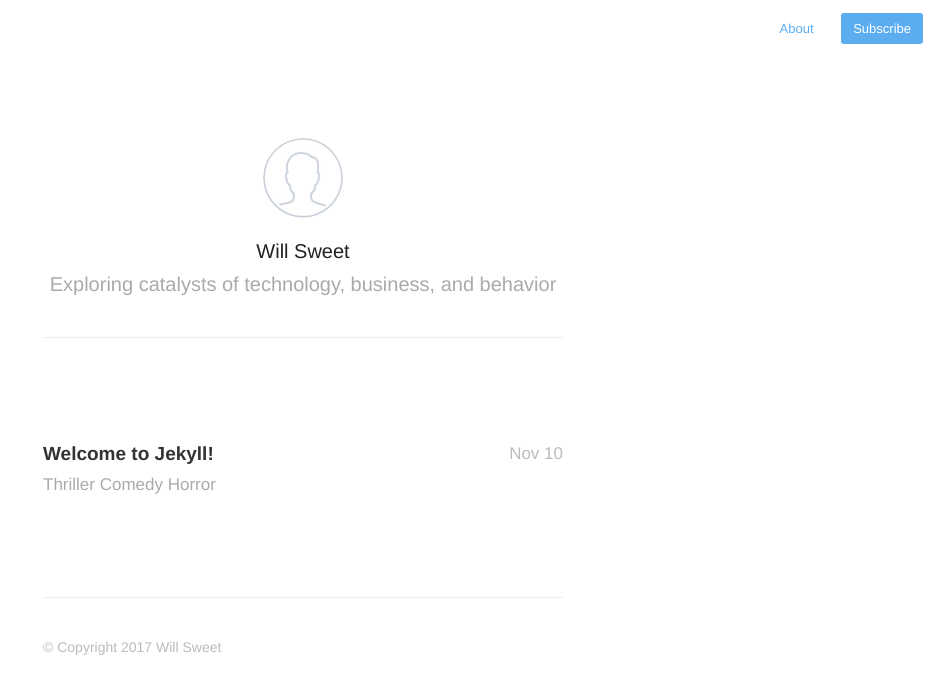
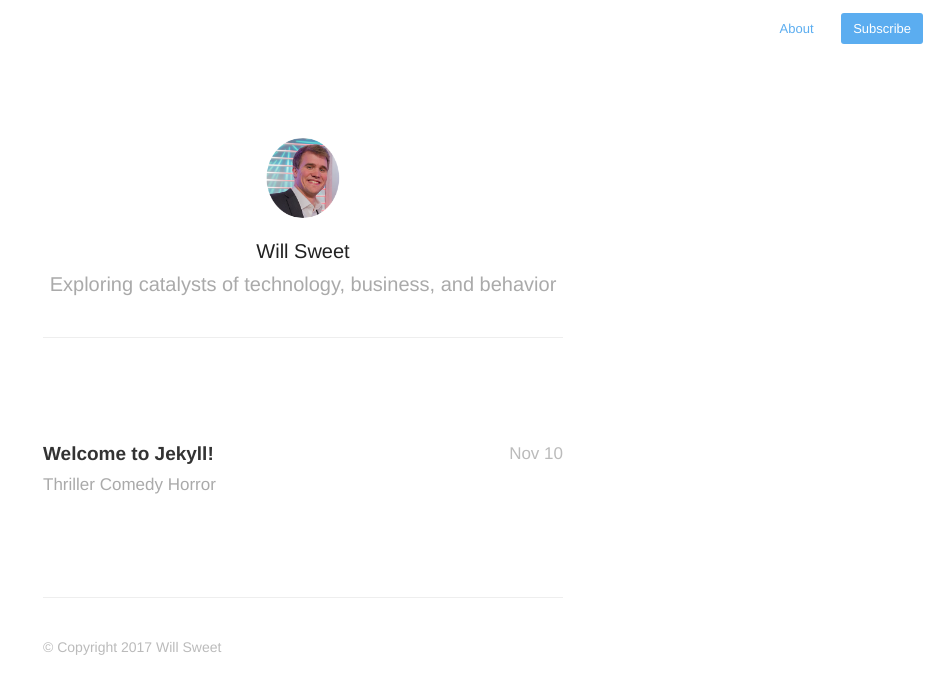
Before and after one commit to williebsweet/williebsweet.github.io, a Jekyll site: the page built from index.html, in a window 1280 px wide. Shown: the top 694 px of the page, without its empty margins (337-1280 px from the left). Built offline with Jekyll 4.4.1, drawn with Linux system fonts in a browser that asks for light colours; nearby versions of some CDN libraries; the list of posts is cut into pages by our own code.

Commit message:
update html files

```diff
--- a/_includes/profile.html
+++ b/_includes/profile.html
@@ -3,10 +3,10 @@
         <header id="header">
         {% if site.aboutPage %}
             <a href="{{ site.baseurl }}about">
-                <img id="avatar" class="2x" src="{{ site.baseurl }}assets/images/avatar.png"/>
+                <img id="avatar" class="2x" src="{{ site.baseurl }}assets/images/headshot.png"/>
             </a>
         {% else %}
-            <img id="avatar" class="2x" src="{{ site.baseurl }}assets/images/avatar.png"/>
+            <img id="avatar" class="2x" src="{{ site.baseurl }}assets/images/headshot.png"/>
         {% endif %}
             <h1>{{ site.author }}</h1>
             <h2>{{ site.description }}</h2>
--- a/_layouts/default.html
+++ b/_layouts/default.html
@@ -6,7 +6,7 @@
   <meta name="viewport" content="width=device-width, initial-scale=1">
 
   <title>{{ site.name }}{% if page.title %} - {{ page.title }}{% endif %}</title>
-  <link rel="shortcut icon" href="{{ site.baseurl }}assets/images/favicon.ico">
+  <link rel="shortcut icon" href="{{ site.baseurl }}assets/images/sweet.png">
   <link rel="stylesheet" href="{{ site.baseurl }}assets/css/style.css">
   <link rel="alternate" type="application/rss+xml" title="My Blog" href="{{ site.baseurl }}feed.xml">
   <link rel="stylesheet" href="{{ site.baseurl }}assets/css/highlight.css">
```
Also changed, not shown: _includes/navigation.html (line endings or trailing spaces), _layouts/post.html (line endings or trailing spaces), assets/images/Headshot.png (added), assets/images/sweet.png (added), 2 other files.
